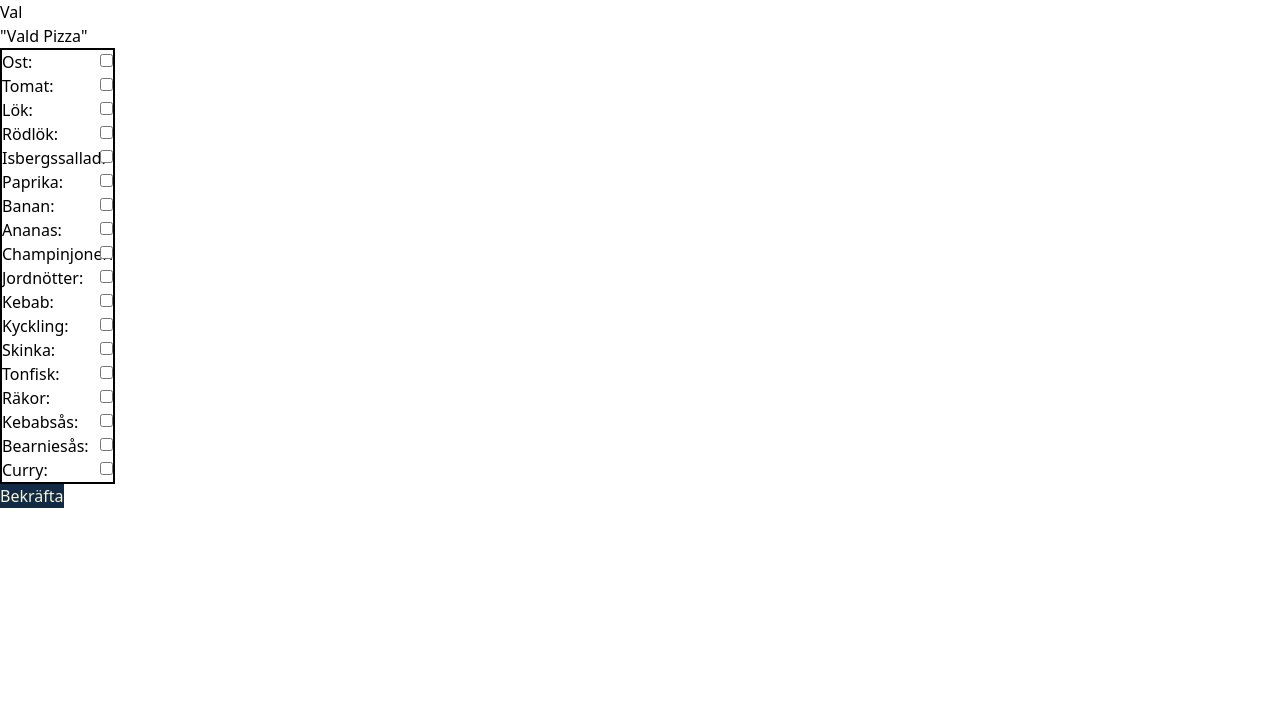
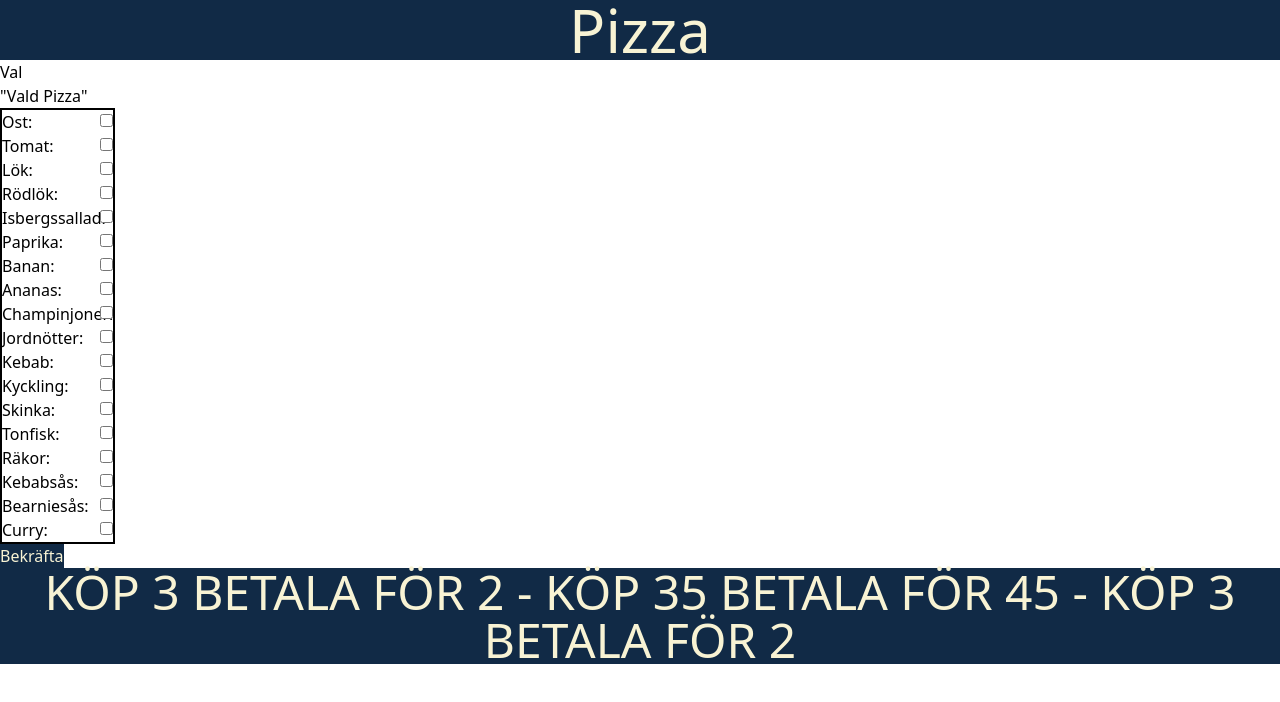
Before and after one commit to biggieliten/PizzaCalculator, a React (Vite) app: page / in a window 1280 px wide. Shown: the top 702 px of the page. Built offline with nearby package versions, Linux system fonts and the light colour scheme.

Commit message:
Added footer + header

```diff
--- a/src/App.tsx
+++ b/src/App.tsx
@@ -1,5 +1,7 @@
 import { useState } from "react";
 import ChosenProduct from "./Components/ChosenProduct/ChosenProduct";
+import Footer from "./Components/Footer/Footer";
+import Header from "./Components/Header/Header";
 import reactLogo from "./assets/react.svg";
 import viteLogo from "/vite.svg";
 import "./App.css";
@@ -9,7 +11,9 @@ function App() {
 
   return (
     <>
+      <Header />
       <ChosenProduct />
+      <Footer />
       {/* <div>
         <p className="text-blue text-9xl">hej</p>
         <h1>hola</h1>
--- /dev/null
+++ b/src/Components/Footer/Footer.tsx
@@ -0,0 +1,11 @@
+const Footer = () => {
+  return (
+    <div>
+      <footer className="bg-blue text-vanilla text-5xl text-center">
+        KÖP 3 BETALA FÖR 2 - KÖP 35 BETALA FÖR 45 - KÖP 3 BETALA FÖR 2
+      </footer>
+    </div>
+  );
+};
+
+export default Footer;
--- /dev/null
+++ b/src/Components/Header/Header.tsx
@@ -0,0 +1,11 @@
+const Header = () => {
+  return (
+    <>
+      <header>
+        <h1 className="bg-blue text-vanilla text-6xl text-center">Pizza</h1>
+      </header>
+    </>
+  );
+};
+
+export default Header;
```
